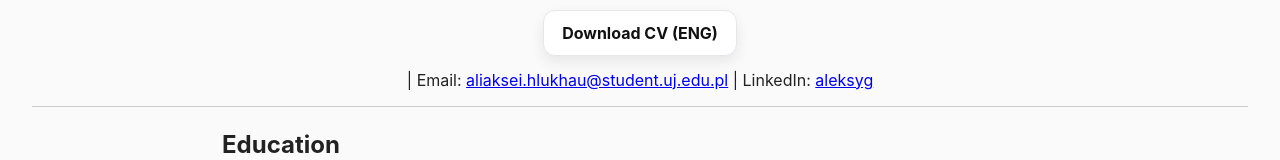
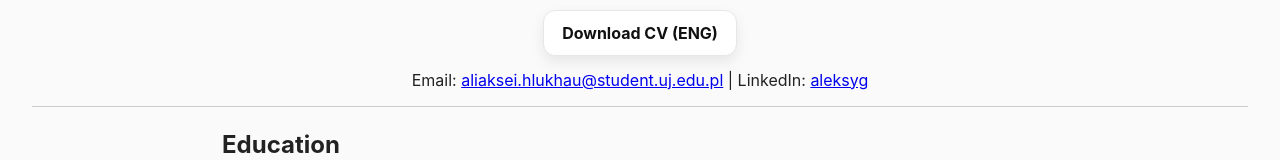
Before and after one commit to aleksygluchow/project03, a Next.js app: page /cv in a window 1280 px wide. Shown: the part 220-380 px from the top of the page. Built offline with nearby package versions, Linux system fonts and the light colour scheme.

Commit message:
cv (pdf) without phone nr

```diff
--- a/src/pages/cv.js
+++ b/src/pages/cv.js
@@ -28,8 +28,8 @@ export default function CV() {
   </div>
 
   <div className="contact-info">
-          {/*<span className="item">Phone: (+48) 728 035 080</span>*/}
-          <span className="separator"> | </span>
+          {/*<span className="item">Phone: (+48) 728 035 080</span>
+          <span className="separator"> | </span>*/}
           <span className="item">
             Email:{' '}
             <a href="mailto:aliaksei.hlukhau@student.uj.edu.pl">
```
